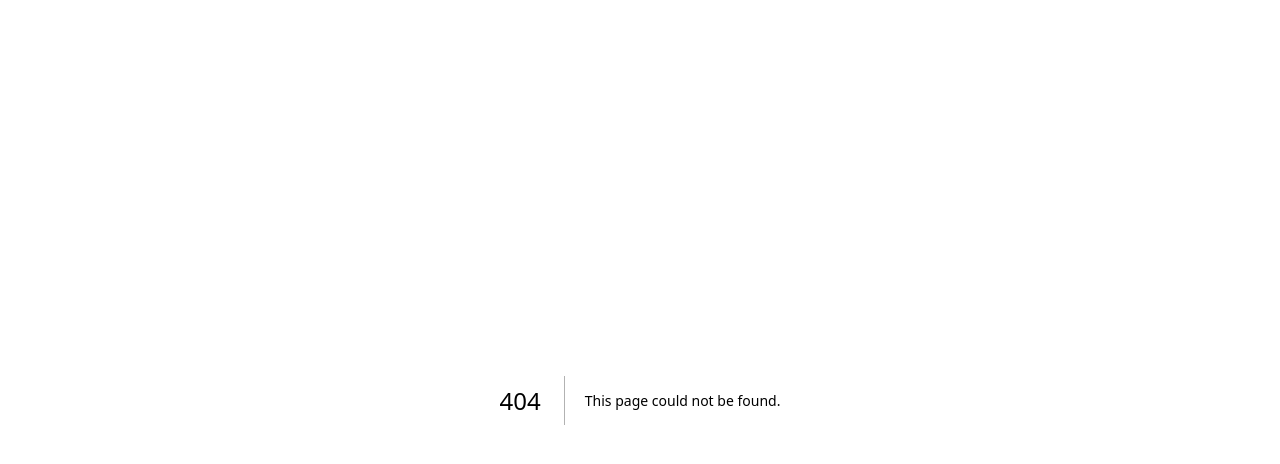
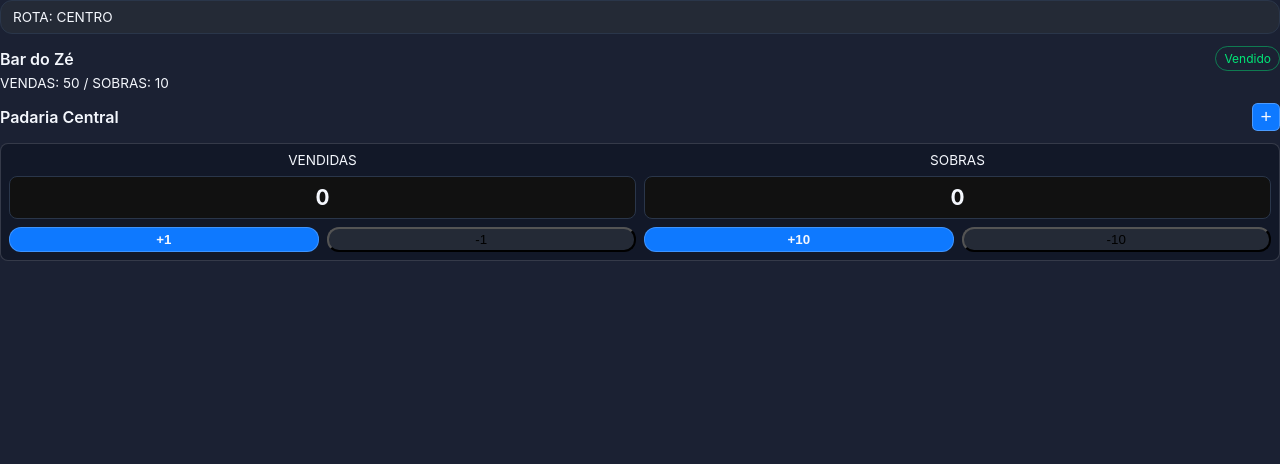
Before and after one commit to AlysoonFelipeeDev/gestor-de-certificados, a Next.js app: page /rota in a window 1280 px wide. Before the commit this address had no page. Shown: the top 464 px of the page. Built offline with nearby package versions, Linux system fonts and the light colour scheme.

Commit message:
feat: implementado pagina de rota

```diff
--- /dev/null
+++ b/src/app/rota/page.module.scss
@@ -0,0 +1,130 @@
+@use '../../styles/abstracts/' as *;
+
+.route {
+    @include flex($direction: column, $gap: space(xs));
+}
+
+.selector {
+    @include flex($justify: space-between, $align: center);
+    background: color(secondary);
+    border: 1px solid color(border);
+    border-radius: space(xs);
+    padding: space(2xs) space(xs);
+
+    &__text {
+        font-size: font-size(sm);
+        text-transform: uppercase;
+        color: color(text);
+    }
+
+    &__icon {
+        color: color(text);
+    }
+}
+
+.client-card {
+    border-radius: space(xs);
+    padding: space(xs);
+
+    &__header {
+        @include flex($justify: space-between, $align: center, $gap: space(2xs));
+    }
+
+    &__name {
+        font-size: font-size(md);
+        font-weight: 600;
+    }
+
+
+    &__badge {
+        font-size: font-size(xs);
+        color: color(success);
+        border: 1px solid color-mix(in srgb, color(success) 45%, transparent);
+        border-radius: 999px;
+        padding: space(3xs) space(2xs);
+    }
+
+    &__meta {
+        margin-top: space(3xs);
+        font-size: font-size(sm);
+        color: color(text);
+        text-transform: uppercase;
+    }
+
+    &__add-button {
+        width: 1.75rem;
+        height: 1.75rem;
+        border-radius: 0.35rem;
+        border: 1px solid rgb(255 255 255 / 25%);
+        background: color(btn-card);
+        color: color(text);
+        font-size: font-size(lg);
+        line-height: 1;
+        cursor: pointer;
+    }
+
+
+    &--closed {
+        background: color(secondary);
+        border: 1px solid color(border);
+    }
+
+    &--open {
+        background: color(bg-card);
+        border: 1px solid color(btn-card);
+    }
+}
+
+.counter {
+    margin-top: space(xs);
+    border: 1px solid rgb(255 255 255 / 15%);
+    border-radius: space(2xs);
+    padding: space(2xs);
+    background: rgba(6, 14, 25, 0.4);
+
+    &__header {
+        @include grid(2, $gap: space(2xs));
+        margin-bottom: space(2xs);
+    }
+
+    &__label {
+        text-transform: uppercase;
+        font-size: font-size(sm);
+        text-align: center;
+        color: color(text);
+    }
+
+    &__values {
+        @include grid(2, $gap: space(2xs));
+        margin-bottom: 0.5rem;
+    }
+
+    &__value {
+        background: #111;
+        border: 1px solid color(border);
+        border-radius: space(2xs);
+        text-align: center;
+        padding: space(2xs);
+        font-size: font-size(xl);
+        font-weight: 700;
+    }
+
+    &__actions {
+        @include grid(4, $gap: space(2xs));
+    }
+
+    &__button {
+        border: 1px solid rgb(255 255 255 / 20%);
+        border-radius: space(xs);
+        padding: space(3xs);
+        background: color(btn-card);
+        color: color(text);
+        font-weight: 700;
+        cursor: pointer;
+
+        &--muted {
+            background: color(secondary);
+            border-radius: space(xs);
+        }
+    }
+}
--- /dev/null
+++ b/src/app/rota/page.tsx
@@ -0,0 +1,56 @@
+import styles from "./page.module.scss";
+
+export default function Route() {
+    return (
+        <section className={styles.route} aria-label="Conteúdo da rota">
+            <article className={styles.selector} aria-label="Selecionar rota">
+                <p className={styles.selector__text}>Rota: Centro</p>
+                <span className={styles.selector__icon}></span>
+            </article>
+
+            <article className={styles['client-card client-card--closed']}>
+                <header className={styles['client-card__header']}>
+                <p className={styles['client-card__name']}>Bar do Zé</p>
+                <span className={styles['client-card__badge']}>Vendido</span>
+                </header>
+                <p className={styles['client-card__meta']}>Vendas: 50 / Sobras: 10</p>
+            </article>
+
+            <article className={styles['client-card client-card--open']}>
+                <header className={styles['client-card__header']}>
+                <p className={styles['client-card__name']}>Padaria Central</p>
+                <button className={styles['client-card__add-button']} type="button" aria-label="Adicionar venda">
+                    +
+                </button>
+                </header>
+
+                <section className={styles.counter} aria-label="Formulário de vendas">
+                <header className={styles.counter__header}>
+                    <p className={styles.counter__label}>Vendidas</p>
+                    <p className={styles.counter__label}>Sobras</p>
+                </header>
+
+                <div className={styles.counter__values}>
+                    <p className={styles.counter__value}>0</p>
+                    <p className={styles.counter__value}>0</p>
+                </div>
+
+                <div className={styles.counter__actions}>
+                    <button className={styles.counter__button} type="button">
+                    +1
+                    </button>
+                    <button className={styles['counter__button--muted']} type="button">
+                    -1
+                    </button>
+                    <button className={styles.counter__button} type="button">
+                    +10
+                    </button>
+                    <button className={styles['counter__button--muted']} type="button">
+                    -10
+                    </button>
+                </div>
+                </section>
+            </article>
+        </section>
+    )
+}
```
